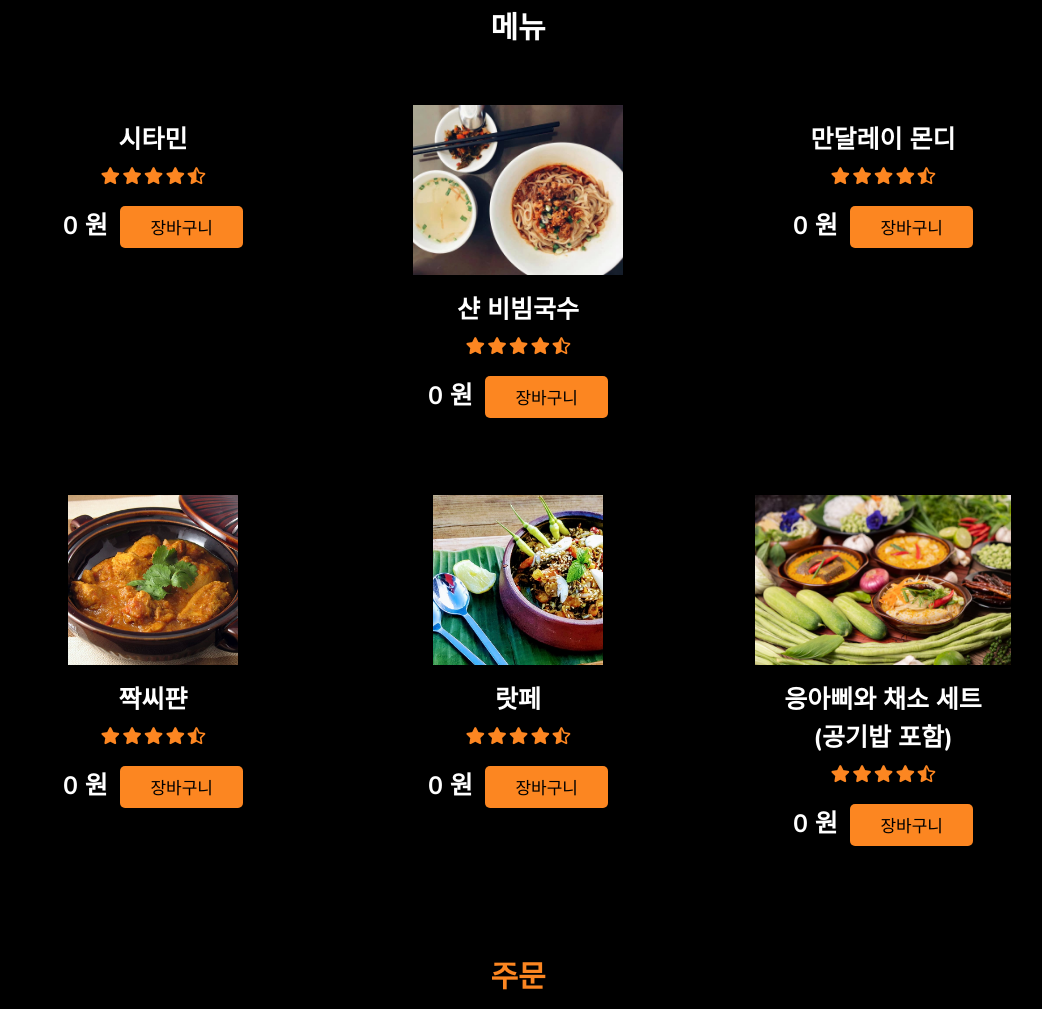
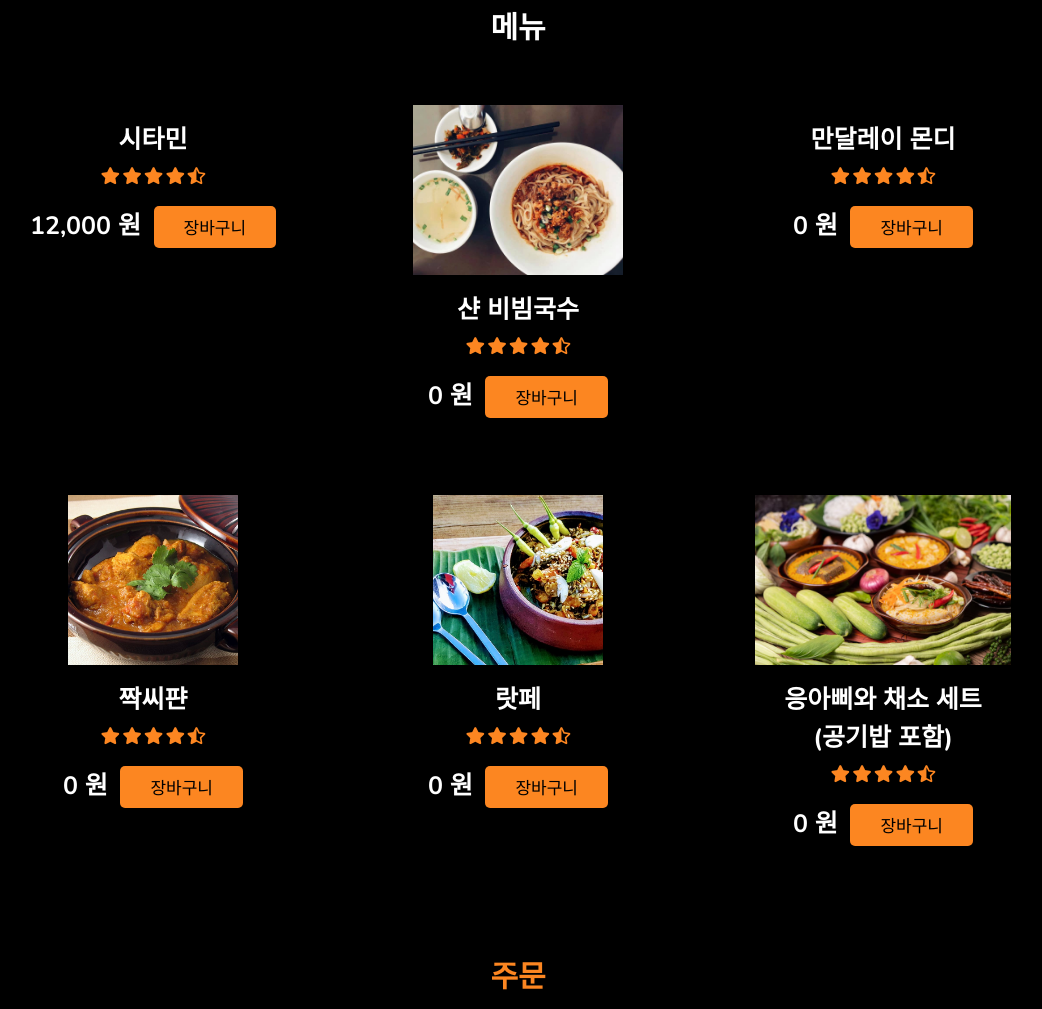
Before and after one commit to Theycallmeyui/FinalPro2, a plain HTML site: page index.html in a window 1280 px wide. Shown: the part 1544-2553 px from the top of the page, without its empty margins (122-1164 px from the left). Drawn offline with nearby package versions, Linux system fonts and the light colour scheme.

Commit message:
Update index.html

```diff
--- a/index.html
+++ b/index.html
@@ -170,7 +170,7 @@
                     <i class="fas fa-star"></i>
                     <i class="fas fa-star-half-alt"></i>
                 </div>
-                <span>0 원</span>
+                <span>12,000 원</span>
                 <a href="#" class="btn add-to-cart">장바구니</a>
             </div>
 
```
